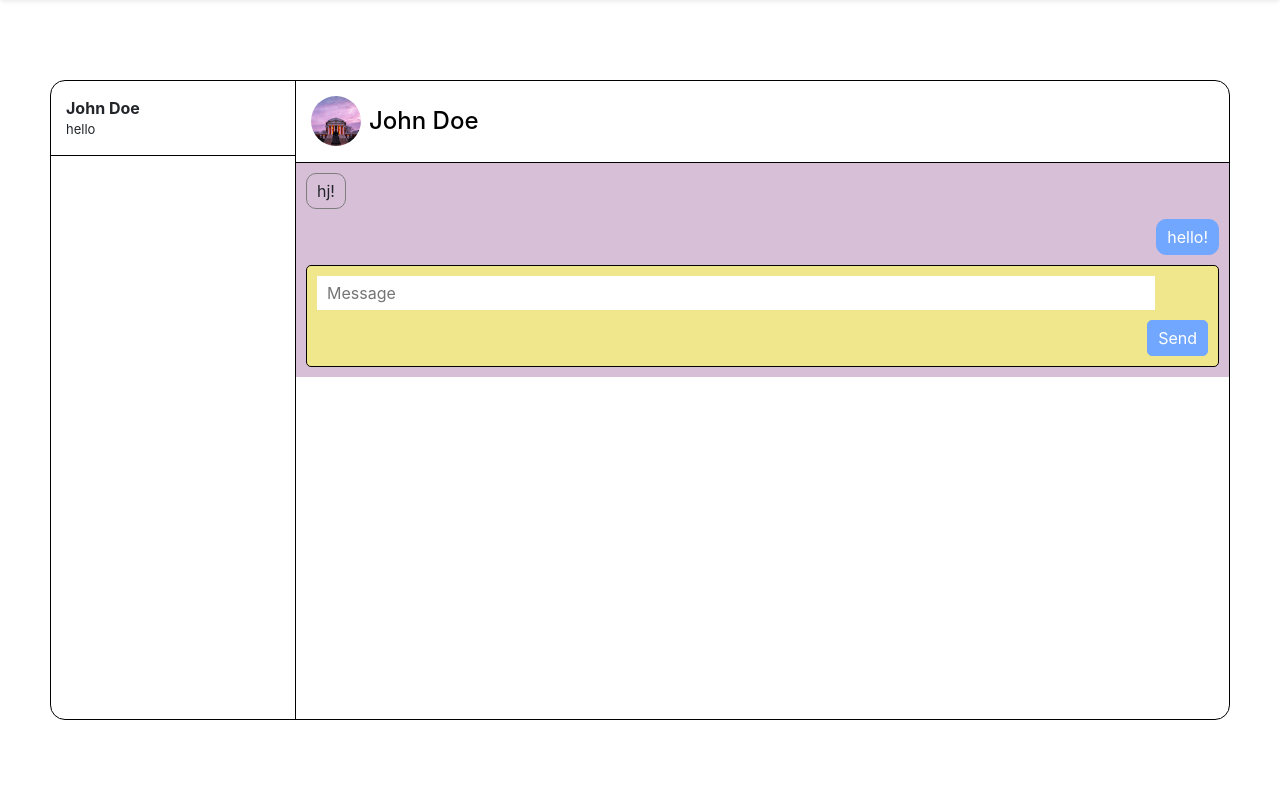
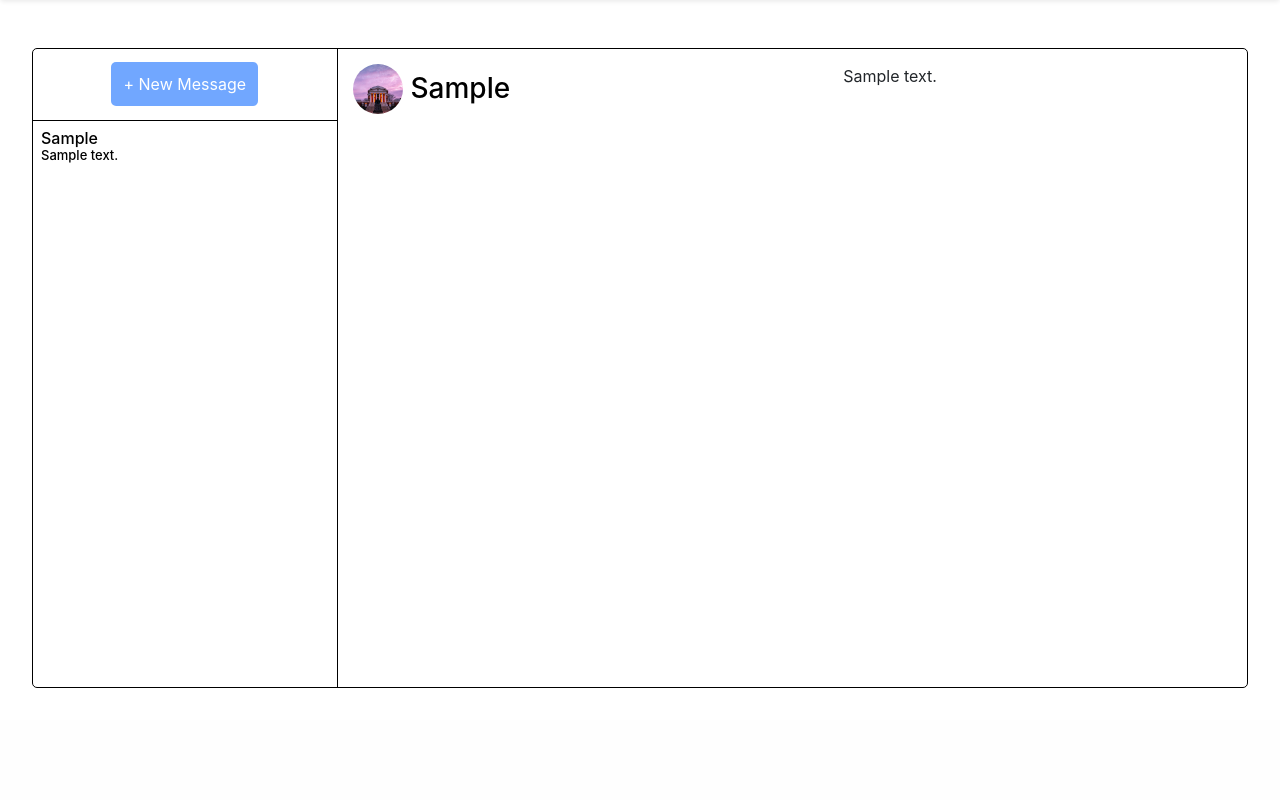
Before and after one commit to quyenxhuynh/invit.io, a PHP site: page /messages.php?id=1 in a window 1280 px wide. Shown: the part 82-882 px from the top of the page. After the commit the page ends 770 px from the top, so only its background shows below. Run offline with PHP 8.4, Linux system fonts and the light colour scheme; the visitor is signed in with stand-in values (Sample User, id 1); tables that the repository leaves empty or names only in its code hold one stand-in row (values such as "Sample post"); grey boxes marked "Sample" are stand-in pictures; a stand-in replaces the project's code that opens the database connection; some libraries are stand-ins or nearby versions.

Commit message:
email vers of msgs for assignment 3

```diff
--- a/css/messages.css
+++ b/css/messages.css
@@ -1,91 +1,98 @@
 .border {
     border: 1px solid black !important;
-    border-radius: 15px;
-    margin: 80px 50px;
+    border-radius: 5px;
+    margin: 2em;
     height: 80vh;
     display: grid;
-    grid-template-columns: 20.75% .05% auto;
-    /* padding: 0; */
+    grid-template-columns: 25% auto;
+    grid-template-rows: 1fr;
+    /* background-color: #6296e9; */
 }
 
-.msg-side {
-    margin: 15px;
+.hl {
+    border-top: 1px solid black;
+    margin-bottom: .5rem;
 }
-.msg-name {
-    font-weight: bolder;
+
+.sidebar {
+    display: grid;
+    grid-template-columns: subgrid;
+    grid-template-rows: 1fr 8fr;
+    grid-column: 1 / 2;
+
+    /* background-color: aqua; */
+}
+
+.search {
+    grid-column: 1 / 2;
+    grid-row: 1 / 2;
+    display: flex;
+    justify-content: center;
+    align-items: center;
+    /* padding: 1rem .5rem 0 .5rem; */
+    /* background-color: rebeccapurple; */
+}
+
+.msg-prev {
+    grid-row: 2 / 3;
+    padding: 0.5rem;
+
+    border-top: 1px solid black;
+    /* background-color: aquamarine; */
+}
+
+.cur-msg {
+    display: grid;
+    grid-template-columns: subgrid;
+    grid-template-rows: 1fr 6fr 2fr;
+    grid-column: 2 / 4;
+    grid-row: 1 / 5;
+    border-left: 1px solid black;
+    /* padding: 1rem; */
+    /* background-color: crimson; */
 }
 
 .header-row {
+    grid-row: 1 / 2;
     margin: 15px;
     display: flex;
     flex-direction: row;
     align-items: center;
     margin-bottom: 1em;
+    /* background-color: burlywood; */
 }
 
-.msg-preview {
-    font-size: small;
-}
 
-.vl {
-    border-left: 1px solid black;
-    /* border:  1px solid black; */
-    /* margin: 15px 0; */
-    /* margin-left: 10px; */
-}
-
-.hl {
-    border-top: 1px solid black;
+.msg-content {
+    margin: 15px;
+    /* background-color: blue; */
 }
 
 .msgs {
+    grid-row: 2 / 3;
     display: flex;
     flex-direction: column;
     justify-content: flex-end;
-    background-color: thistle;
-    position: relative;
-    bottom: 0;
-}
-
-.prev-msgs {
-    display: flex;
-    flex-direction: column;
-    /* background-color: khaki; */
-    justify-content: space-between;
-}
-
-
-.to-msg, .from-msg {
-    border-radius: 10px;
-    padding: 5px 10px;
-    margin: 0 10px;
-    margin-top: 10px;
-}
-
-.to-msg {
-    border: 1px solid rgb(126, 126, 126);
-    /* background-color: rgb(126, 126, 126); */
-    align-self: flex-start;
-}
-
-.from-msg {
-    border: 1px solid #71A7FF;
-    background-color: #71A7FF;
-    color: white;
-    align-self: flex-end;
+    overflow: hidden;
 }
 
 .new-msg {
-    /* position: -webkit-sticky; */
-
-    background-color: khaki;
+    grid-row: 3 / 4;
+    /* background-color: darkred; */
+    /* background-color: khaki; */
     border: 1px solid black;
     border-radius: 5px;
     margin: 10px;
-    min-width: 90%;
+    /* min-width: 90%; */
     align-content: stretch;
-    min-height: 3.5em;
+    /* min-height: 3.5em; */
 }
+
+input {
+    border: 1px solid black;
+    border-radius: 5px;
+}
+
 
 .new-msg-content {
     border: 0px;
@@ -116,3 +123,7 @@
     color: white;
     border: 1px solid #71A7FF;
 }
+
+.msg-preview {
+    font-size: small;
+}
--- a/messages.php
+++ b/messages.php
@@ -16,6 +16,7 @@ if (!isset($_SESSION['logged_in'])) {
 
 	<?php include("styles.html") ?>
 	<link rel="stylesheet" href="/invit.io/css/messages.css">
+	<!-- <link rel="stylesheet" href="/invit.io/css/test.css"> -->
 
 	<title>invit.io</title>
 </head>
@@ -25,34 +26,57 @@ if (!isset($_SESSION['logged_in'])) {
 
 	<div class="border">
 		<div class='sidebar'>
-			<div class='msg-side'>
-				<div class='msg-name'>John Doe</div>
-				<div class='msg-preview'>hello</div>
+			<div class='search'>
+				<a href="new-msg.php" class='btn-blue-muted'>+ New Message</a>
 			</div>
+			<div class='msg-prev'>
+				<?php
+				$sql = "SELECT * FROM Msg WHERE to_user = ? ORDER BY time DESC LIMIT 15";
+				$stmt = $con->prepare($sql);
+				$stmt->bind_param('s', $_SESSION['logged_in']);
+				$stmt->execute();
+				$rs = $stmt->get_result();
 
-			<div class='hl'></div>
+				if ($rs->num_rows > 0) {
+					$i = 0;
+					while ($row = $rs->fetch_assoc()) {
+						echo '<h6><a href="messages.php?id=' . $row['msg_id'] . '">';
+							echo $row['from_user'] . "<br>";
+							echo '<div class="msg-preview">';
+							echo substr($row['msg_content'], 0, min(strlen($row['msg_content']), 32));
+							echo '</div>';
+							echo '</a></h6>';
+						if ($i != $rs->num_rows-1) {
+							echo '<div class="hl"></div>';
+						}
+						$i += 1;
+					}
+				}
+				?>
+			</div>
 		</div>
-		<div class='vl'></div>
-		<div class='current-msg'>
+		<div class='cur-msg'>
 			<div class='header-row'>
-				<img src="./upload/default.jpg" alt="profile picture" class="profile-pic" width=100px>
-				<h4 class='m-2'>John Doe</h4>
+				<img src="/invit.io/upload/default.jpg" class="profile-pic" width=100px>
+
+				<?php
+				if (!empty($_GET)) {
+					$sql = "SELECT * FROM Msg WHERE msg_id=?";
+					$stmt = $con->prepare($sql);
+					$num = (int)$_GET['id'];
+					$stmt->bind_param('i', $num);
+					$stmt->execute();
+					$rs = $stmt->get_result();
+					$row = $rs->fetch_assoc();
+
+					echo "<h3 class='m-2'>" . $row['from_user'] . '</h3>';
+					echo '</div>';
+					echo "<div class='msg-content'>";
+					echo $row['msg_content'];
+					echo '</div>';
+				}
+				?>
 			</div>
-			<div class='hl'></div>
-			<div class='msgs'>
-				<div class='prev-msgs'>
-					<div class='to-msg'>hj!</div>
-					<div class='from-msg'>hello!</div>
-				</div>
-				<div class='new-msg'>
-					<form action="">
-						<input size='1' type="text" name="" class='new-msg-content' placeholder="Message">
-						<button class='new-msg-btn'>Send</button>
-					</form>
-				</div>
-
-			</div>
-
 		</div>
 	</div>
 
```
Also changed, not shown: new-msg.php (added, +77 -0 lines).
